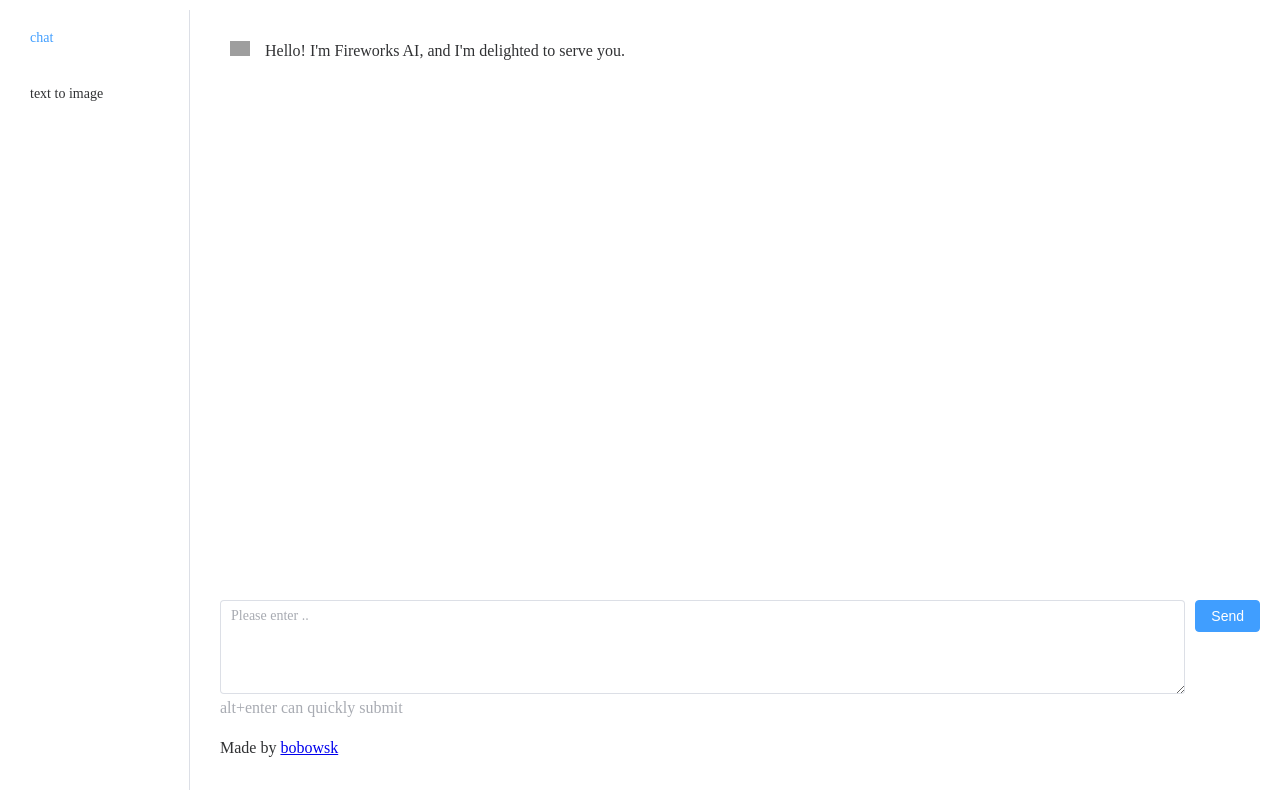
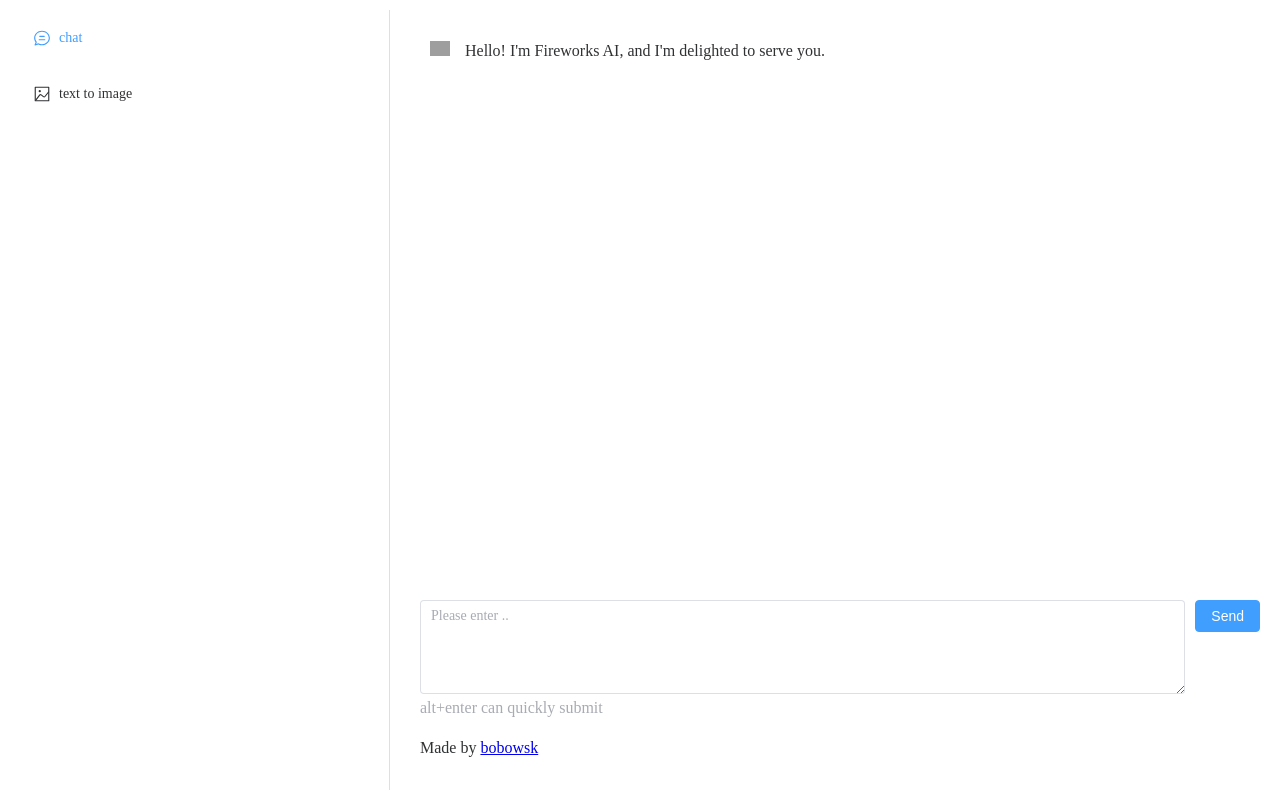
Before and after one commit to bobowsk/fireworks_ai_tools, a Vue app: page /chat in a window 1280 px wide. Built offline with nearby package versions, Linux system fonts and the light colour scheme; grey boxes are pictures that could not be loaded.

Commit message:
add menu icon

```diff
--- a/package.json
+++ b/package.json
@@ -9,6 +9,7 @@
     "preview": "vite preview"
   },
   "dependencies": {
+    "@element-plus/icons-vue": "^2.3.2",
     "axios": "^1.11.0",
     "element-plus": "^2.11.2",
     "vue": "^3.5.18",
--- a/src/App.vue
+++ b/src/App.vue
@@ -1,12 +1,14 @@
 <template>
     <el-container>
         <el-container>
-            <el-aside width="200px">
+            <el-aside width="400px">
                 <el-menu router default-active="/chat" class="el-menu-vertical">
                     <el-menu-item index="/chat">
+                        <el-icon color="#409efc"><ChatLineRound /></el-icon>
                         <span>chat</span>
                     </el-menu-item>
                     <el-menu-item index="/image">
+                        <el-icon color="#409efc"><Picture /></el-icon>
                         <span>text to image</span>
                     </el-menu-item>
                 </el-menu>
--- a/src/main.js
+++ b/src/main.js
@@ -10,5 +10,11 @@
         zIndex: 3000,
         size: 'default',
     })
-    .use(router)
-    .mount('#app');
+    .use(router);
+
+import * as ElementPlusIconsVue from '@element-plus/icons-vue';
+
+for (const [key, component] of Object.entries(ElementPlusIconsVue)) {
+    app.component(key, component);
+}
+app.mount('#app');
```
